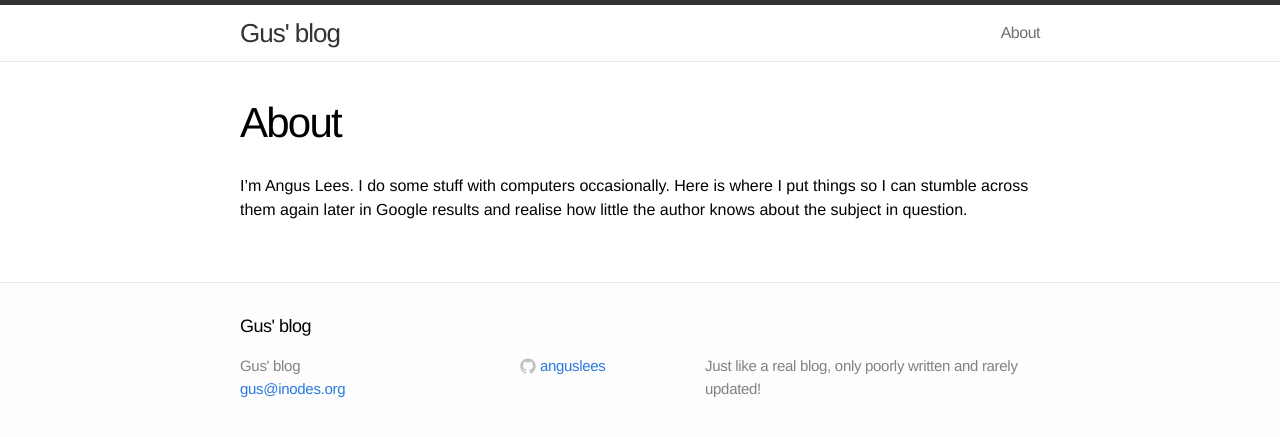
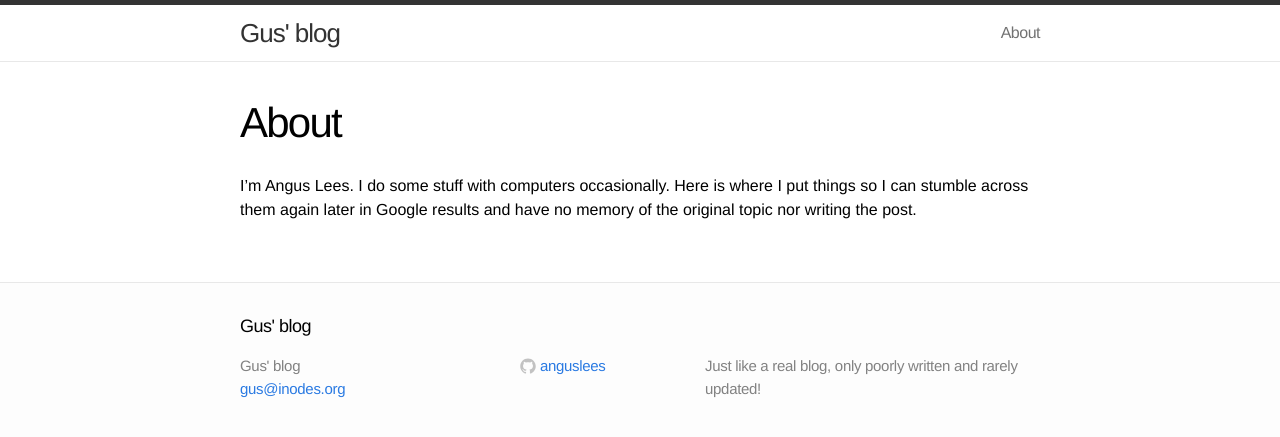
Before and after one commit to anguslees/anguslees.github.io, a Jekyll site: the page built from about.md, in a window 1280 px wide. Shown: the top 437 px of the page. Built offline with Jekyll 4.4.1, drawn with Linux system fonts in a browser that asks for light colours.

Commit message:
Minor adjustment to about.md

```diff
--- a/about.md
+++ b/about.md
@@ -6,5 +6,4 @@ permalink: /about/
 
 I'm Angus Lees.  I do some stuff with computers occasionally.  Here is
 where I put things so I can stumble across them again later in Google
-results and realise how little the author knows about the subject in
-question.
+results and have no memory of the original topic nor writing the post.
```
